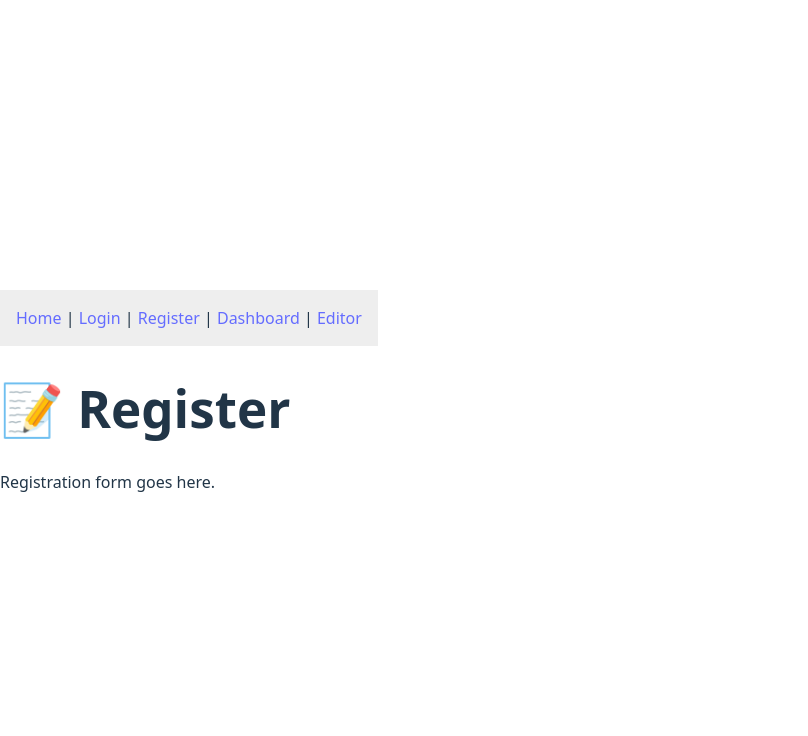
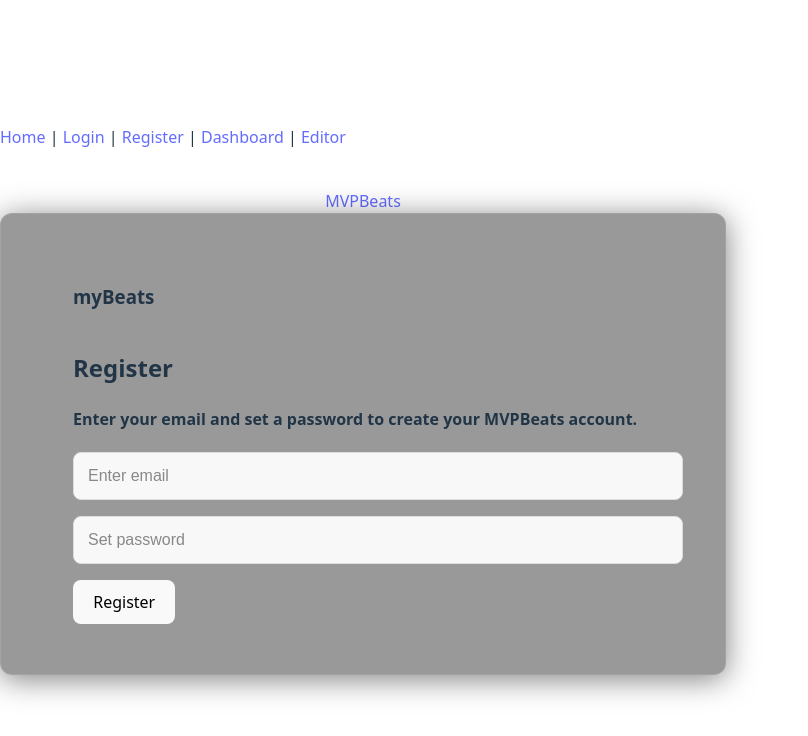
Before and after one commit to connorwotkowicz/BeatMVP, a React (Vite) app in the folder client/: page /register in a window 1280 px wide. Shown: the top 736 px of the page, without its empty margins (0-808 px from the left). Built offline with nearby package versions, Linux system fonts and the light colour scheme.

Commit message:
Working on Register, Login and Dashboard/Account pages and api.js

```diff
--- a/client/src/components/Auth/RegisterForm.jsx
+++ b/client/src/components/Auth/RegisterForm.jsx
@@ -1,12 +1,107 @@
-import React from "react";
+import { useState } from "react";
+import { useNavigate } from "react-router-dom";
+import { Link } from "react-router-dom";
 
-const RegisterForm = () => {
+
+
+export default function Register({ setToken, setUser }) {
+  const [email, setEmail] = useState("");
+  const [password, setPassword] = useState("");
+  const [error, setError] = useState(null);
+  const navigate = useNavigate();
+
+  const handleSubmit = async (event) => {
+    event.preventDefault();
+
+    if (!email || !password) {
+      setError("All fields are required.");
+      return;
+    }
+
+    try {
+      const response = await fetch(
+        "",
+        {
+          method: "POST",
+          headers: { "Content-Type": "application/json" },
+          body: JSON.stringify({ email, password }),
+        }
+      );
+
+      const result = await response.json();
+
+      if (result.success) {
+        setError(null);
+        localStorage.setItem("token", result.token);
+        localStorage.setItem("user", JSON.stringify(result.user));
+        setToken(result.token);
+        setUser(result.user);
+        alert("Registration successful! You are now logged in.");
+
+        navigate("/account");
+      } else {
+        throw new Error(result.message);
+      }
+    } catch (error) {
+      setError(error.message);
+    }
+  };
+
   return (
-    <div>
-      <h1>📝 Register</h1>
-      <p>Registration form goes here.</p>
+    <div className="register-page">
+         <div className="logo-wrapper">
+            <Link to="/sequencer-grid" className="lognav-logo">MVPBeats</Link>
+          </div>
+    <div className="register-container">
+
+    <div className= "my-beat">
+        <h3>myBeats</h3>
+        </div>
+
+    <div className="inner-content">
+    <div className="logreg-title">
+      <h2> Register </h2>
+
+      {error && <p className="error-message">{error}</p>}
+      </div>
+      <div className= "login-instr">
+          <h4>Enter your email and set a password to create your MVPBeats account.</h4>
+          </div>
+
+
+
+
+      <form className="register-form" onSubmit={handleSubmit}>
+
+
+        <div className="log-input-group">
+
+
+
+          <input
+            type="text"
+            value={email}
+            onChange={(e) => setEmail(e.target.value)}
+            required
+            placeholder="Enter email"
+          />
+
+          <input
+            type="password"
+
+            value={password}
+            onChange={(e) => setPassword(e.target.value)}
+            required
+   r
+            placeholder="Set password"
+          />
+        </div>
+
+
+        <button type="submit" className="reg-button">Register</button>
+      </form>
+      </div>
+    </div>
     </div>
   );
-};
-
-export default RegisterForm;
+}
--- a/client/src/components/Navigation.jsx
+++ b/client/src/components/Navigation.jsx
@@ -4,7 +4,7 @@ import { Link } from "react-router-dom";
 
 const Navigation = () => {
   return (
-    <nav style={{ padding: "1rem", backgroundColor: "#eee", marginBottom: "1rem" }}>
+    <nav>
       <Link to="/">Home</Link> |{" "}
       <Link to="/login">Login</Link> |{" "}
       <Link to="/register">Register</Link> |{" "}
--- /dev/null
+++ b/client/src/components/SavedBeats.jsx
@@ -0,0 +1,50 @@
+// SavedBeats.jsx
+import { useEffect } from "react";
+
+export default function SavedBeats({ userBeats, onClose }) {
+  useEffect(() => {
+    const closeOnEscape = (e) => {
+      if (e.key === "Escape") {
+        onClose();
+      }
+    };
+
+    const closeOnOutsideClick = (e) => {
+      if (e.target.id === "popup-overlay") {
+        onClose();
+      }
+    };
+
+    document.addEventListener("keydown", closeOnEscape);
+    document.addEventListener("click", closeOnOutsideClick);
+
+    return () => {
+      document.removeEventListener("keydown", closeOnEscape);
+      document.removeEventListener("click", closeOnOutsideClick);
+    };
+  }, [onClose, userBeats]);
+
+  return (
+    <div id="popup-overlay" className="popup-overlay">
+      <div className="popup-content">
+        <button className="close-btn" onClick={onClose}>✖</button>
+        <h3>🎵 Saved Beats</h3>
+        {userBeats.length > 0 ? (
+          <ul>
+            {userBeats.map((beat) => (
+              <li key={beat.id || beat._id}>
+                <b>{beat.name || "Untitled Beat"}</b>
+                {beat.tempo && <p>Tempo: {beat.tempo} BPM</p>}
+                {beat.createdAt && (
+                  <p>Saved on: {new Date(beat.createdAt).toLocaleDateString()}</p>
+                )}
+              </li>
+            ))}
+          </ul>
+        ) : (
+          <p>You haven’t saved any beats yet.</p>
+        )}
+      </div>
+    </div>
+  );
+}
--- a/client/src/components/SequencerGrid.jsx
+++ b/client/src/components/SequencerGrid.jsx
@@ -4,6 +4,7 @@
 
 
 import React, { useState, useEffect } from 'react';
+import API from '../services/api';
 import * as Tone from 'tone';
 
 const sounds = [
--- a/client/src/pages/Dashboard.jsx
+++ b/client/src/pages/Dashboard.jsx
@@ -1,10 +1,104 @@
-import React from "react";
+import React, { useState, useEffect } from "react";
+import { useNavigate, Link } from "react-router-dom";
+import API from "../services/api"; // assuming you have a centralized API file
+import SavedBeats from "../components/SavedBeats";
 
-const Dashboard = () => {
+
+
+const Dashboard = ({ user, setUser, setToken }) => {
+  const [userBeats, setUserBeats] = useState([]);
+  const [showPopup, setShowPopup] = useState(false);
+  const navigate = useNavigate();
+
+  useEffect(() => {
+    if (!user?.id) {
+      navigate("/login");
+      return;
+    }
+
+    const fetchUserBeats = async () => {
+      try {
+        const token = localStorage.getItem("token");
+        if (!token) {
+          setUser(null);
+          setToken("");
+          navigate("/login");
+          return;
+        }
+
+        const response = await API.get("/beats", {
+          headers: {
+            Authorization: `Bearer ${token}`,
+          },
+        });
+
+        if (response?.data?.beats) {
+          setUserBeats(response.data.beats);
+        } else {
+          setUserBeats([]);
+        }
+      } catch (error) {
+        console.error("Error fetching beats:", error);
+      }
+    };
+
+    fetchUserBeats();
+  }, [user?.id, navigate, setUser, setToken]);
+
+  const handleLogout = () => {
+    localStorage.removeItem("user");
+    localStorage.removeItem("token");
+    setUser(null);
+    setToken("");
+    navigate("/");
+  };
+
   return (
-    <div>
-      <h1>📊 Dashboard</h1>
-      <p>Welcome to your dashboard.</p>
+    <div className="dashboard-page">
+      <div className="dashboard-container">
+        <h1 className="dashboard-title">🎛️ BeatMVP Dashboard</h1>
+
+        <div className="account-section">
+          <div className="section-header">
+            <h3>myBeatMVP</h3>
+          </div>
+          <div className="info-cont">
+            <p className="user-label">Email</p>
+            <p className="user-value">{user?.email || "N/A"}</p>
+            <p className="user-label">Password</p>
+            <p className="user-value">{"*".repeat(8)}</p>
+          </div>
+          <Link to="#" className="account-link-buddy">
+            <span className="shiny-text">Manage myBeats</span>
+          </Link>
+        </div>
+
+        <div className="account-section">
+          <div className="section-header">
+            <h3>Your Beats</h3>
+          </div>
+          <div className="checked-books-container">
+            <p className="check-title">Saved Patterns</p>
+            <Link
+              to="#"
+              className="view-books-btn"
+              onClick={() => setShowPopup(true)}
+            >
+              View Patterns
+            </Link>
+          </div>
+          {showPopup && (
+            <SavedBeats
+              userBeats={userBeats}
+              onClose={() => setShowPopup(false)}
+            />
+          )}
+        </div>
+
+        <Link to="#" className="logout-link" onClick={handleLogout}>
+          Logout
+        </Link>
+      </div>
     </div>
   );
 };
--- /dev/null
+++ b/client/src/services/api.js
@@ -0,0 +1,17 @@
+import axios from 'axios';
+
+const API = axios.create({
+  baseURL: 'http://localhost:3000/api',
+  withCredentials: true,
+});
+
+
+API.interceptors.request.use((config) => {
+  const token = localStorage.getItem('token');
+  if (token) {
+    config.headers.Authorization = `Bearer ${token}`;
+  }
+  return config;
+});
+
+export default API;
```
Also changed, not shown: client/package.json (+4 -3 lines), 1 other file (tests, documents, lock files or other folders).
